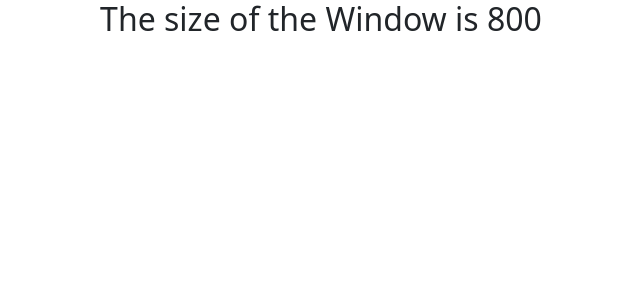
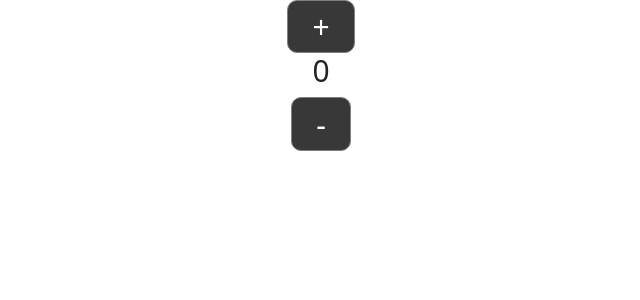
Before and after one commit to Harshal-Shelar/React-Hooks-Practice, a React (Create React App) app: page / in a window 1280 px wide. Shown: the top 300 px of the page, without its empty margins (319-959 px from the left). Built offline with nearby package versions, Linux system fonts and the light colour scheme.

Commit message:
use reducer hook

```diff
--- a/src/App.js
+++ b/src/App.js
@@ -4,6 +4,7 @@ import './components/Hooks.css'
 import UseStateObject from './components/UseStateObject';
 import UseEffect from './components/UseEffect';
 import ClearUpUseEffect from './components/ClearUpUseEffect';
+import ReducerHook from './components/ReducerHook';
 
 function App() {
   return (
@@ -11,7 +12,8 @@ function App() {
       {/* <UseState /> */}
       {/* <UseStateObject /> */}
       {/* <UseEffect /> */}
-      <ClearUpUseEffect />
+      {/* <ClearUpUseEffect /> */}
+      <ReducerHook />
     </div>
   );
 }
--- /dev/null
+++ b/src/components/ReducerHook.jsx
@@ -0,0 +1,24 @@
+import React, { useReducer } from 'react'
+import reducer from './reducer';
+
+const initialValue = 0;
+
+const ReducerHook = () => {
+
+    const [count, dispatch] = useReducer(reducer, initialValue);
+
+    return (
+        <div>
+            <div className='useState'>
+                <div className='innerClass'>
+                    <button className='incBtn' onClick={() => dispatch({type : "INC"})}>+</button>
+                    <h2 className='count'>{count}</h2>
+                    <button className='decBtn' onClick={() => dispatch({type : "DEC"})}>-</button>
+                </div>
+                {/* <button className='decBtn' onClick={() => dispatch({type : "DEC"})}>Reset</button> */}
+            </div>
+        </div>
+    )
+}
+
+export default ReducerHook;
--- /dev/null
+++ b/src/components/reducer.jsx
@@ -0,0 +1,13 @@
+const reducer = (state, action) =>{
+    if(action.type === "INC"){
+        return (state = state + 1);
+    }
+    if(action.type === "DEC"){
+        const newNum = 0;
+        state >= 1 ? (newNum = state - 1) : (newNum = 0);
+        return newNum;
+    }
+    return state;
+}
+
+export default reducer;
```
